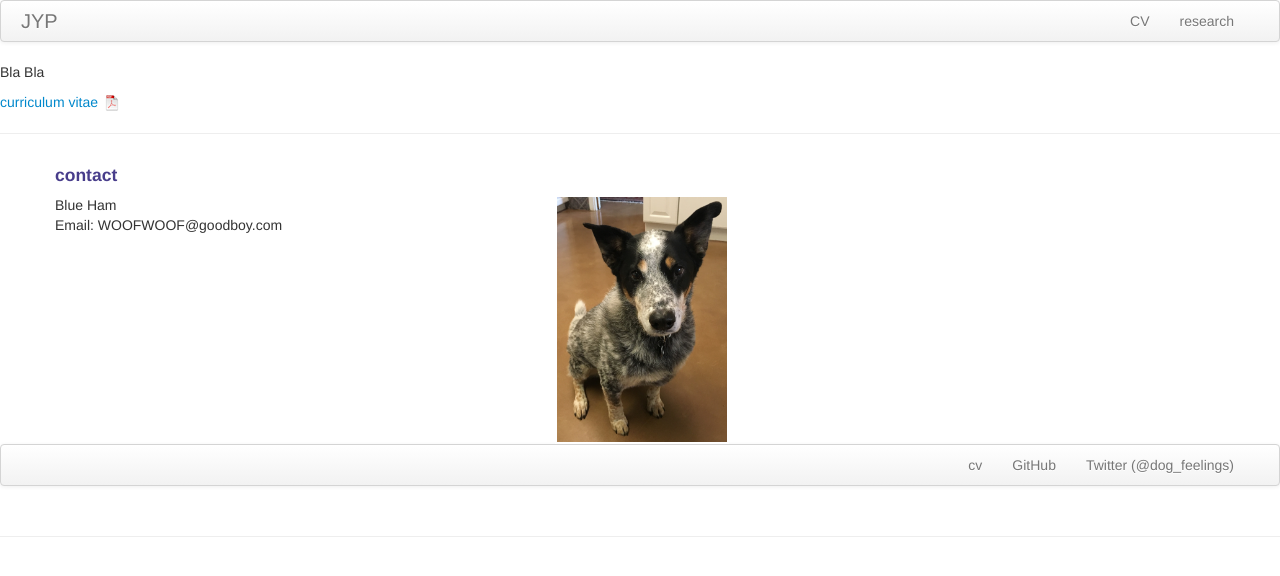
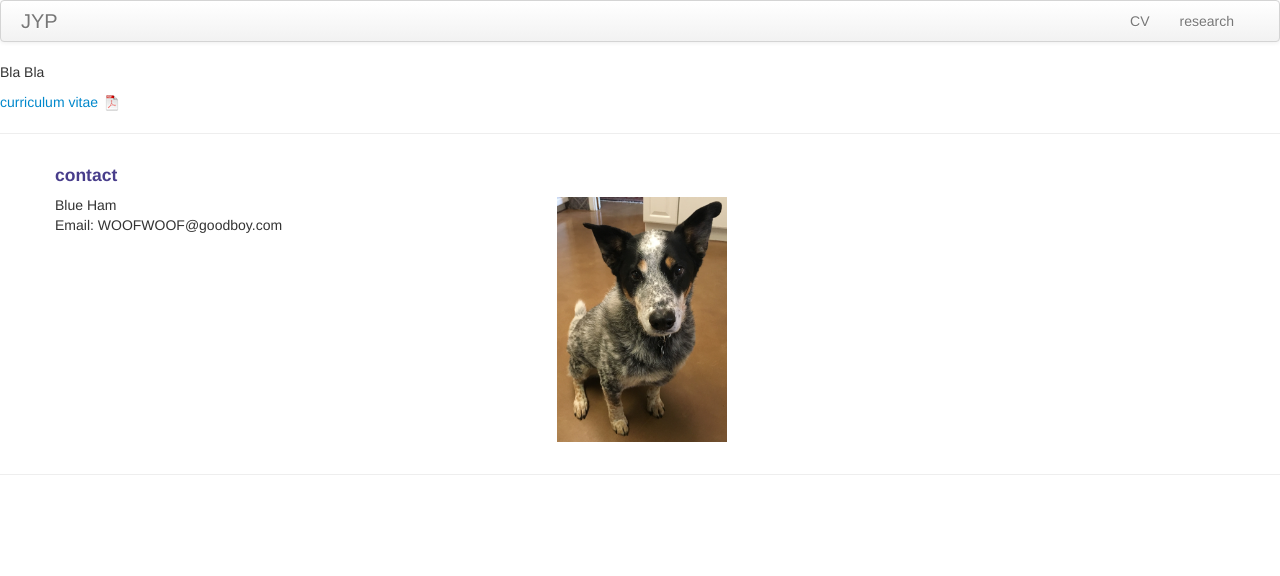
Before and after one commit to jpitarakis/jpitarakis.github.io, a Jekyll site: the page built from index.md, in a window 1280 px wide. Shown: the top 576 px of the page. Built offline with Jekyll 4.4.1, drawn with Linux system fonts in a browser that asks for light colours.

Commit message:
Update index.md

```diff
--- a/index.md
+++ b/index.md
@@ -29,13 +29,3 @@ Bla Bla
         </div>
     </div>
 </div>
-
-<div class="navbar">
-  <div class="navbar-inner">
-      <ul class="nav">
-          <li><a href="{{ BASE_PATH }}/assets/CV.pdf">cv</a></li>
-          <li><a href="https://github.com/mbcarlos">GitHub</a></li>
-          <li><a href="https://twitter.com/dog_feelings">Twitter (@dog_feelings)</a></li>
-      </ul>
-  </div>
-</div>
```
